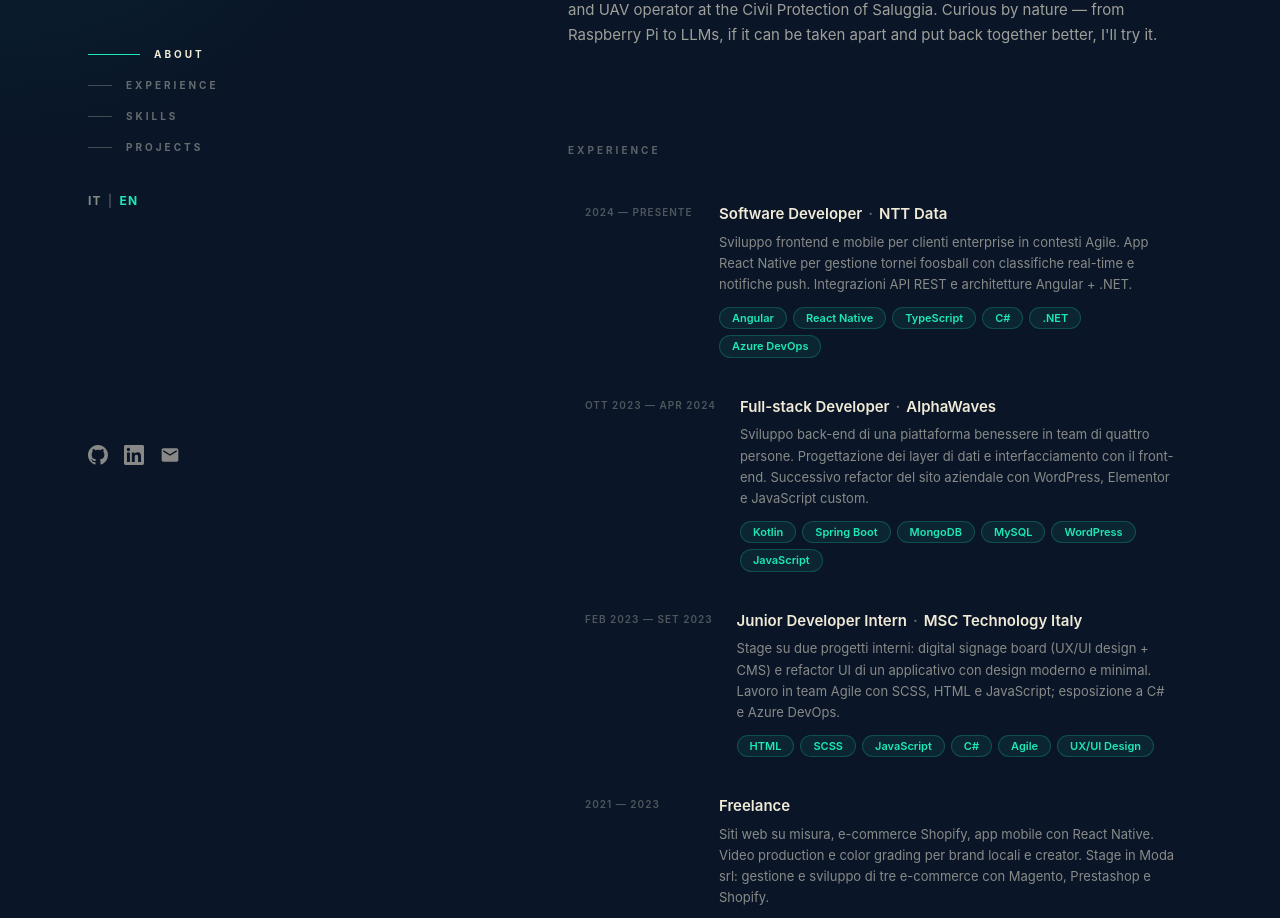
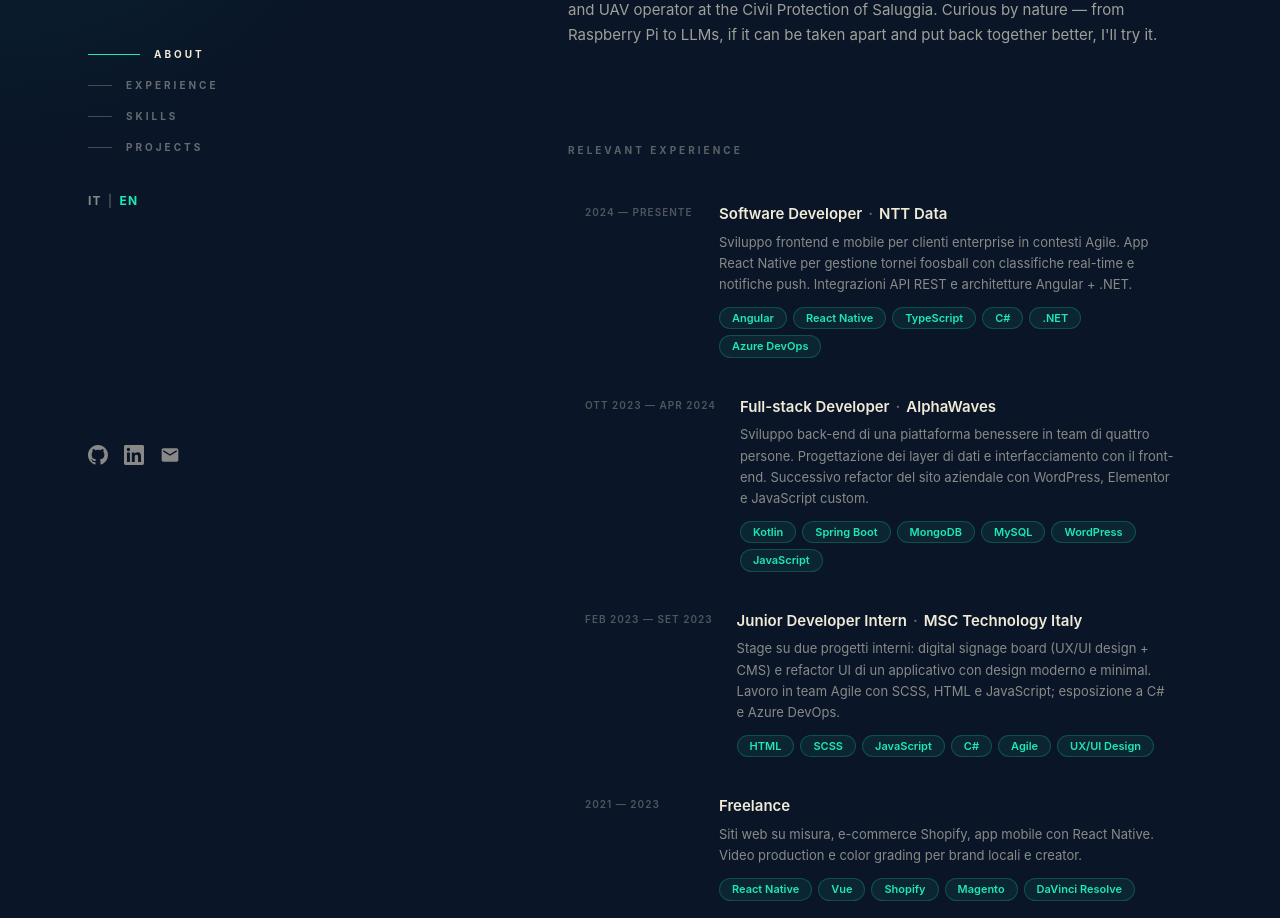
Before and after one commit to deeeemiss/portfolio, a React app: page / in a window 1280 px wide. Shown: the part 271-1189 px from the top of the page. Built offline with nearby package versions, Linux system fonts and the light colour scheme; the HTML template or start-up script is replaced by a standard one.

Commit message:
fix: remove In Moda internship from freelance entry, rename section
Co-Authored-By: Claude Sonnet 4.6 <noreply@anthropic.com>

```diff
--- a/src/data/experience.ts
+++ b/src/data/experience.ts
@@ -55,9 +55,9 @@ export const experiences: Experience[] = [
     dateRangeEn: '2021 — 2023',
     role: 'Freelance',
     description:
-      'Siti web su misura, e-commerce Shopify, app mobile con React Native. Video production e color grading per brand locali e creator. Stage in Moda srl: gestione e sviluppo di tre e-commerce con Magento, Prestashop e Shopify.',
+      'Siti web su misura, e-commerce Shopify, app mobile con React Native. Video production e color grading per brand locali e creator.',
     descriptionEn:
-      'Custom web projects, Shopify e-commerce, React Native mobile apps. Video production and color grading for local brands and creators. Internship at In Moda srl: management and development of three e-commerce platforms with Magento, Prestashop and Shopify.',
+      'Custom web projects, Shopify e-commerce, React Native mobile apps. Video production and color grading for local brands and creators.',
     tech: ['React Native', 'Vue', 'Shopify', 'Magento', 'DaVinci Resolve'],
   },
 ]
--- a/src/i18n/en.json
+++ b/src/i18n/en.json
@@ -32,7 +32,7 @@
     "view_all": "View all"
   },
   "experience": {
-    "title": "Experience",
+    "title": "Relevant experience",
     "view_cv": "View résumé"
   },
   "creative": {
--- a/src/i18n/it.json
+++ b/src/i18n/it.json
@@ -32,7 +32,7 @@
     "view_all": "Vedi tutti"
   },
   "experience": {
-    "title": "Esperienza",
+    "title": "Esperienza rilevante",
     "view_cv": "Vedi curriculum"
   },
   "creative": {
```
